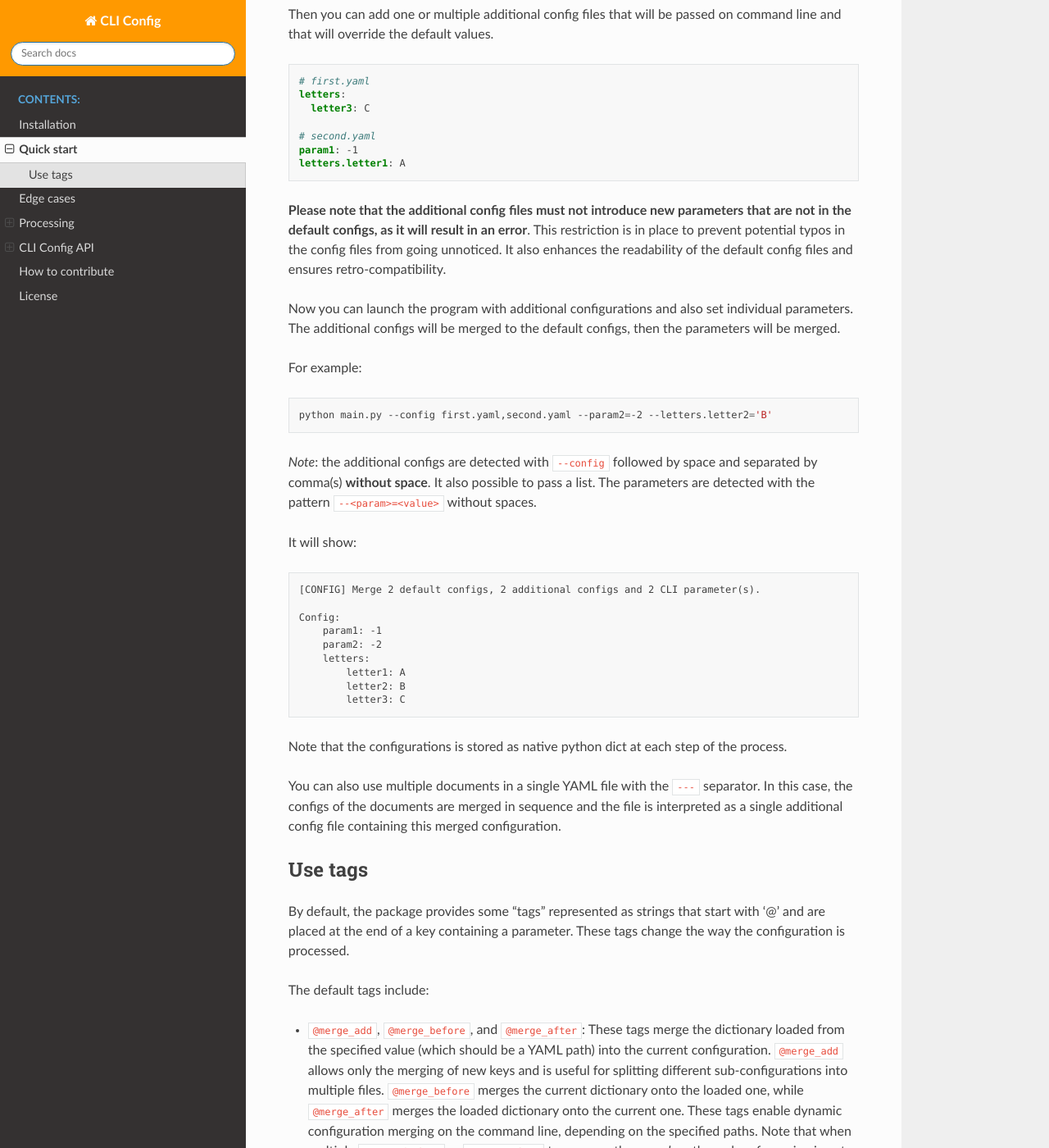
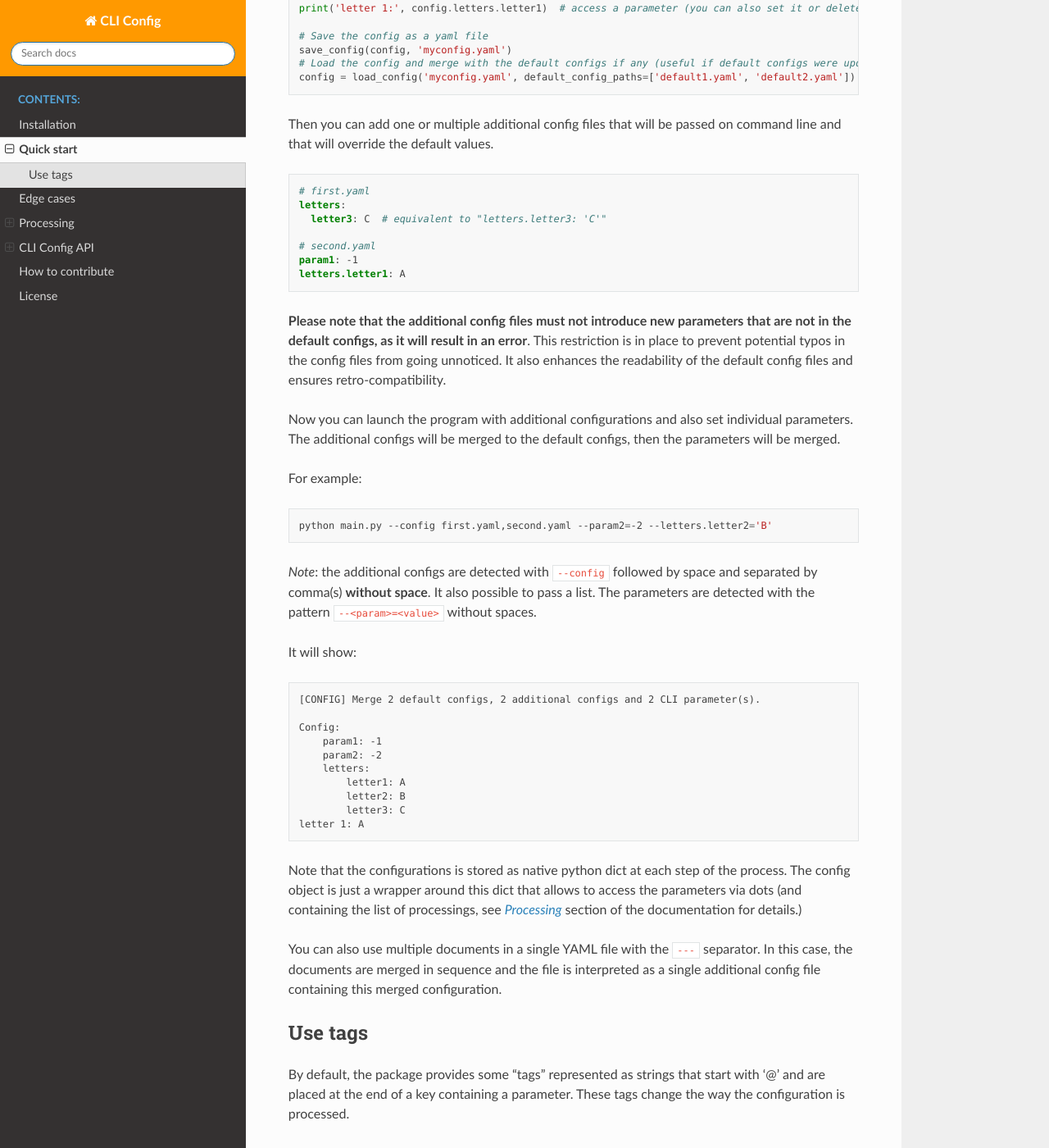
Before and after one commit to valentingol/cliconfig, a Sphinx documentation site: the page built from docs/quickstart.md, in a window 1280 px wide and 1400 px high, scrolled down 715 px. Shown: the whole window at 82% size. Built offline with Sphinx 7.4.7 and the Read the Docs theme 2.0.0, drawn with Linux system fonts in a browser that asks for light colours; the version number could not be read and is left out; some of the changed text lies outside the part shown.

Commit message:
📝 Add example of getting param via config attributes

````diff
--- a/docs/quickstart.md
+++ b/docs/quickstart.md
@@ -23,10 +23,18 @@ with `make_config`:
 
 ```python
 # main.py
-from cliconfig import make_config, show_config
+from cliconfig import load_config, make_config, show_config, save_config
 
 config = make_config('default1.yaml', 'default2.yaml')
 show_config(config)  # print the config to check it
+
+config.dict  # the configuration as a native python dict
+print('letter 1:', config.letters.letter1)  # access a parameter (you can also set it or delete it)
+
+# Save the config as a yaml file
+save_config(config, 'myconfig.yaml')
+# Load the config and merge with the default configs if any (useful if default configs were updated)
+config = load_config('myconfig.yaml', default_config_paths=['default1.yaml', 'default2.yaml'])
 ```
 
 Then you can add one or multiple additional config files that will be passed on
@@ -35,7 +43,7 @@ command line and that will override the default values.
 ```yaml
 # first.yaml
 letters:
-  letter3: C
+  letter3: C  # equivalent to "letters.letter3: 'C'"
 
 # second.yaml
 param1: -1
@@ -74,13 +82,18 @@ Config:
         letter1: A
         letter2: B
         letter3: C
+letter 1: A
 ```
 
 Note that the configurations is stored as native python dict at each step of the process.
+The config object is just a wrapper around this dict that allows to access the parameters
+via dots (and containing the list of processings, see
+[*Processing*](https://cliconfig.readthedocs.io/en/stable/processing.html)
+section of the documentation for details.)
 
 You can also use multiple documents in a single YAML file with the `---` separator. In
-this case, the configs of the documents are merged in sequence and the file is interpreted
-as a single additional config file containing this merged configuration.
+this case, the documents are merged in sequence and the file is interpreted as a single
+additional config file containing this merged configuration.
 
 ## Use tags
 
````
Also changed, not shown: README.md (+21 -4 lines), docs/README_pypi.rst (+14 -3 lines).
